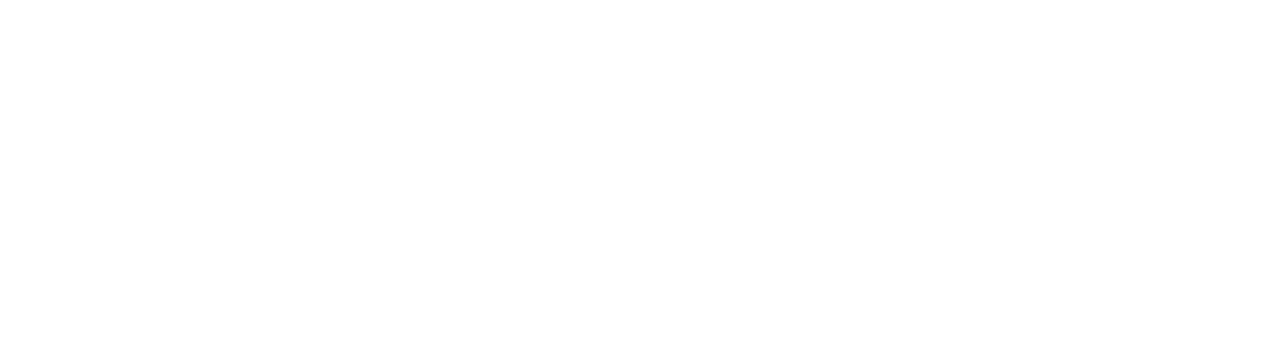
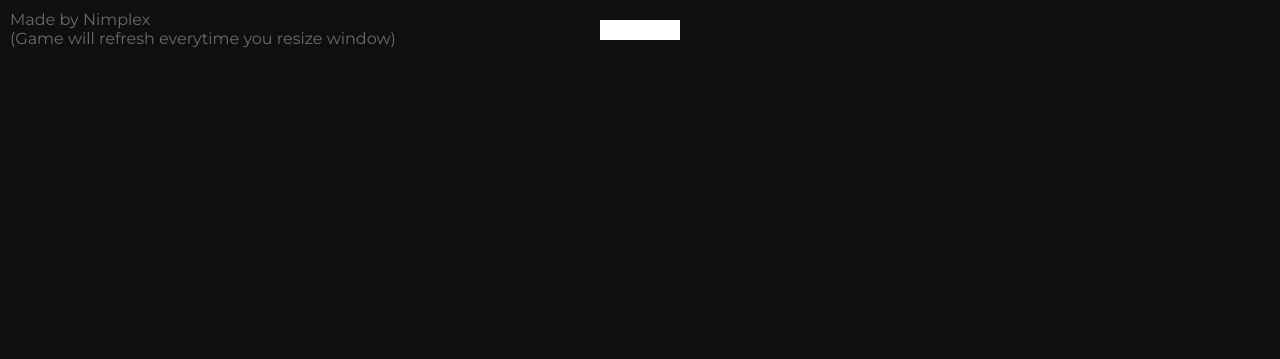
Before and after one commit to Nimplex/pongJS, a plain HTML site: page index.html in a window 1280 px wide. Shown: the top 359 px of the page. Drawn offline with Linux system fonts and the light colour scheme; the site is published under a folder, as on GitHub Pages, so addresses that start at the root find nothing.

Commit message:
Fix path to script

```diff
--- a/index.html
+++ b/index.html
@@ -29,6 +29,6 @@
 				height: 100vh;
 			}
 		</style>
-		<script src="/js/game.js"></script>
+		<script src="./js/game.js"></script>
 	</body>
 </html>
```
